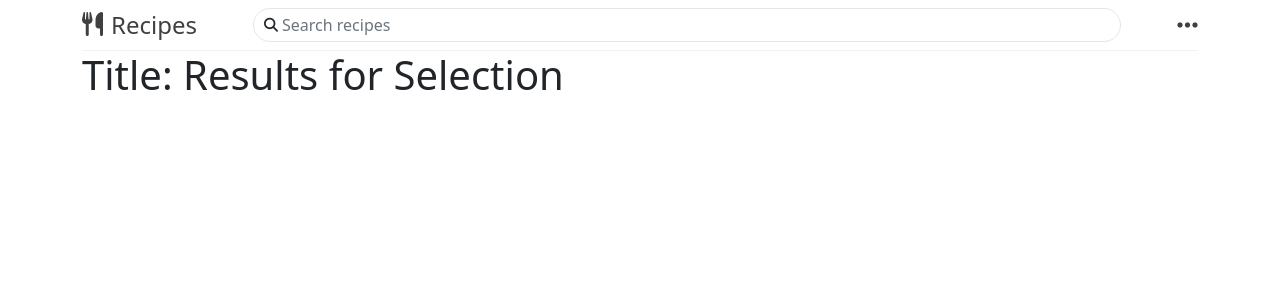
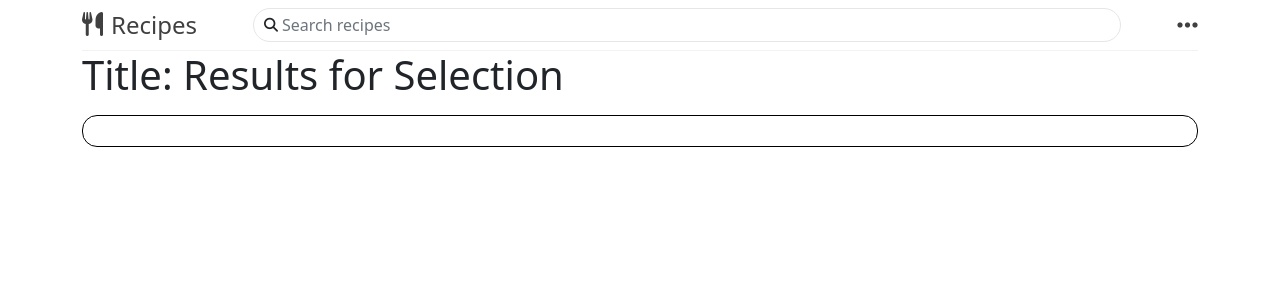
Before and after one commit to mrmeizongo/recipe-app, a React (Vite) app: page /recipes in a window 1280 px wide. Shown: the top 300 px of the page. Built offline with nearby package versions, Linux system fonts and the light colour scheme.

Commit message:
Minor updates

```diff
--- a/src/components/Main/index.css
+++ b/src/components/Main/index.css
@@ -18,7 +18,8 @@ p,
 figure,
 blockquote,
 dl,
-dd {
+dd,
+button {
 	margin: 0;
 	padding: 0;
 }
--- a/src/components/pages/Recipes/Recipes.jsx
+++ b/src/components/pages/Recipes/Recipes.jsx
@@ -1,22 +1,26 @@
-import React, { useEffect } from "react";
+import React from "react";
+import RecipesStyle from "./RecipesStyle.module.css";
 
 const Recipe = ({ children }) => {
-	return <div className="d-inline m-2 bg-info rounded-2">{children}</div>;
+	return (
+		<button
+			className={`${RecipesStyle.Button} border border-secondary rounded-5 py-2 px-3`}
+		>
+			<div className="text-dark">{children}</div>
+		</button>
+	);
 };
 
 const Recipes = ({ recipes }) => {
-	useEffect(() => {
-		console.log(recipes);
-	});
 	return (
-		<div>
+		<div className={RecipesStyle.Body}>
 			<h1>Title: Results for Selection</h1>
-			<div className="container-fluid">
-				<div>
-					{recipes.recipeList.map((element) => {
-						return <Recipe>{element}</Recipe>;
-					})}
-				</div>
+			<div
+				className={`${RecipesStyle.Results} d-flex flex-row flex-wrap gap-1 mt-3`}
+			>
+				{recipes.recipeList.map((element, index) => {
+					return <Recipe key={index}>{element}</Recipe>;
+				})}
 			</div>
 		</div>
 	);
--- a/src/components/pages/Recipes/RecipesStyle.module.css
+++ b/src/components/pages/Recipes/RecipesStyle.module.css
@@ -0,0 +1,17 @@
+.Title {
+}
+
+.Body {
+}
+
+.Results {
+	max-height: 350px;
+	overflow-y: scroll;
+	border: 1px solid black;
+	padding: 15px;
+	border-radius: 15px;
+}
+
+.Button {
+	background-color: transparent;
+}
```
